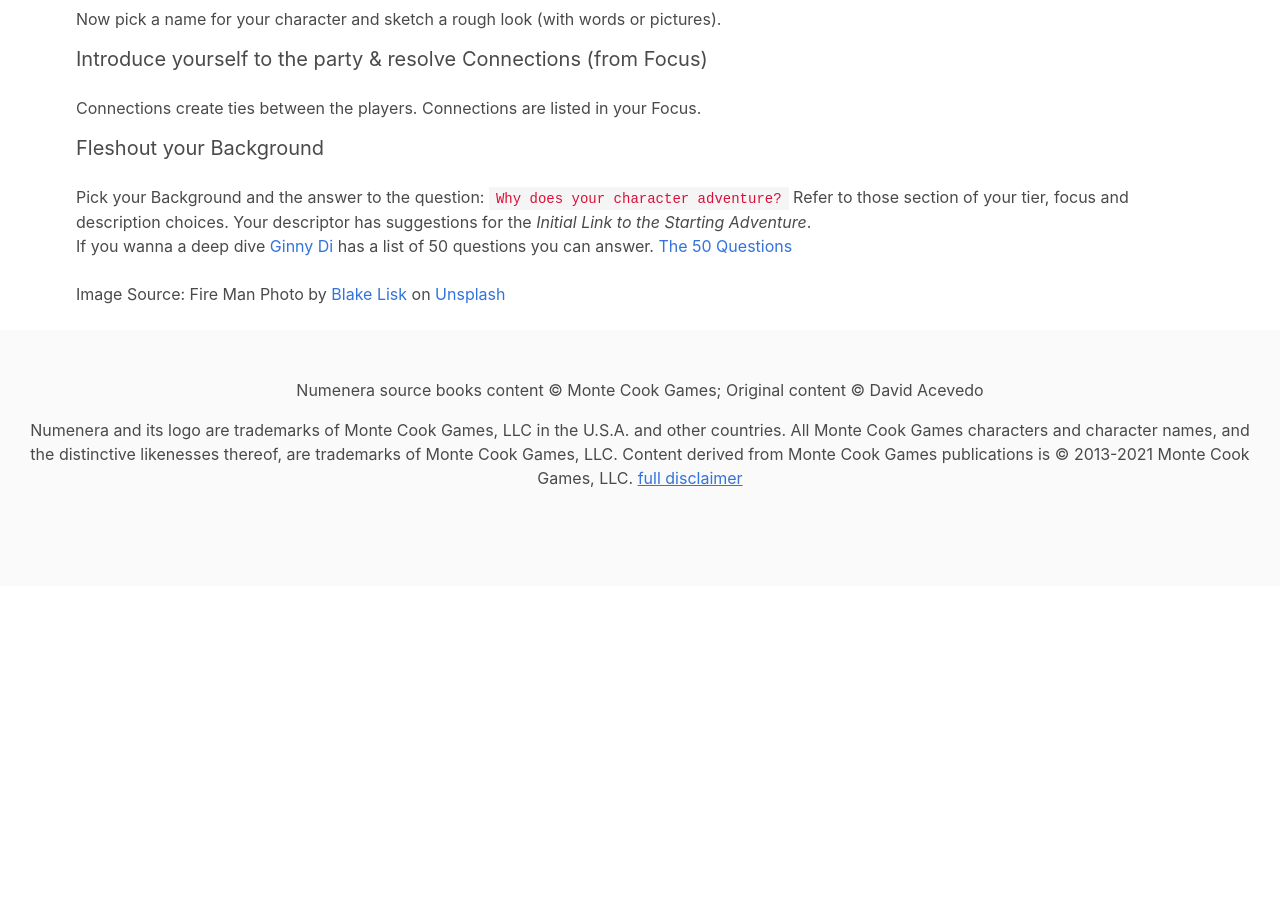
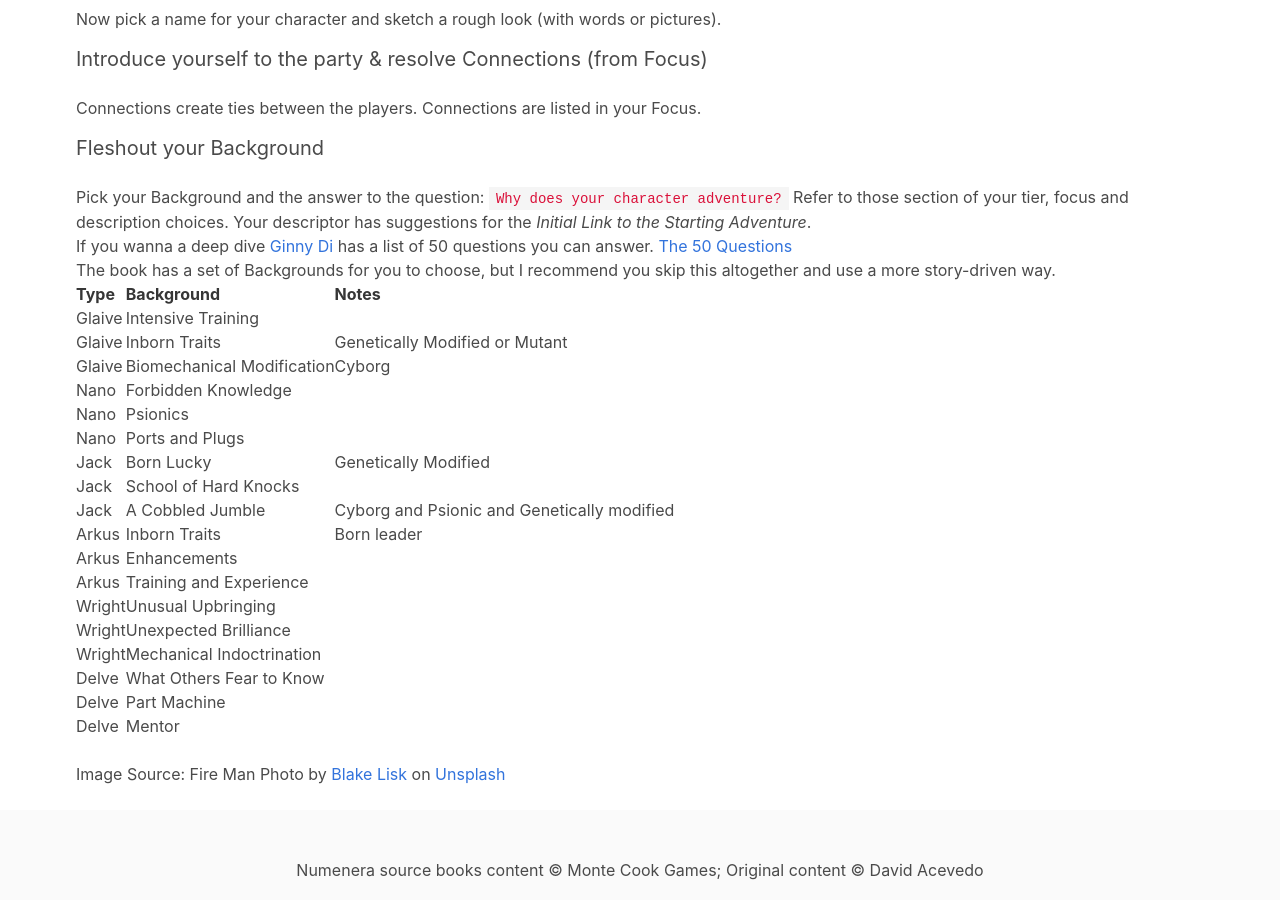
Before and after one commit to rebelwarrior/numenera, a Jekyll site: the page built from character-creation.md, in a window 1280 px wide and 900 px high, scrolled down 2088 px. Built offline with Jekyll 4.4.1, drawn with Linux system fonts in a browser that asks for light colours; nearby versions of some CDN libraries; before the commit the page ends 2674 px from its top, so only the background shows below that.

Commit message:
Update character-creation.md

```diff
--- a/character-creation.md
+++ b/character-creation.md
@@ -111,6 +111,29 @@ Pick your Background and the answer to the question:  `Why does your character a
 
 If you wanna a deep dive [Ginny Di](https://youtu.be/OCrCrn2vuAc) has a list of 50 questions you can answer. [The 50 Questions]({{ site.url}}/50-questions)
 
+The book has a set of Backgrounds for you to choose, but I recommend you skip this altogether and use a more story-driven way.
+
+Type | Background | Notes
+--- | --- | ---
+Glaive | Intensive Training
+Glaive | Inborn Traits | Genetically Modified or Mutant
+Glaive | Biomechanical Modification | Cyborg
+Nano | Forbidden Knowledge
+Nano | Psionics
+Nano | Ports and Plugs
+Jack | Born Lucky | Genetically Modified
+Jack | School of Hard Knocks
+Jack | A Cobbled Jumble | Cyborg and Psionic and Genetically modified
+Arkus | Inborn Traits | Born leader
+Arkus | Enhancements
+Arkus | Training and Experience
+Wright | Unusual Upbringing
+Wright | Unexpected Brilliance
+Wright | Mechanical Indoctrination
+Delve | What Others Fear to Know
+Delve | Part Machine
+Delve | Mentor
+
 <br>
 Image Source: Fire Man Photo by <a href="https://unsplash.com/@blakeliskphoto?utm_source=unsplash&utm_medium=referral&utm_content=creditCopyText">Blake Lisk</a> on <a href="https://unsplash.com/s/photos/fire-man?utm_source=unsplash&utm_medium=referral&utm_content=creditCopyText">Unsplash</a>
 
```
